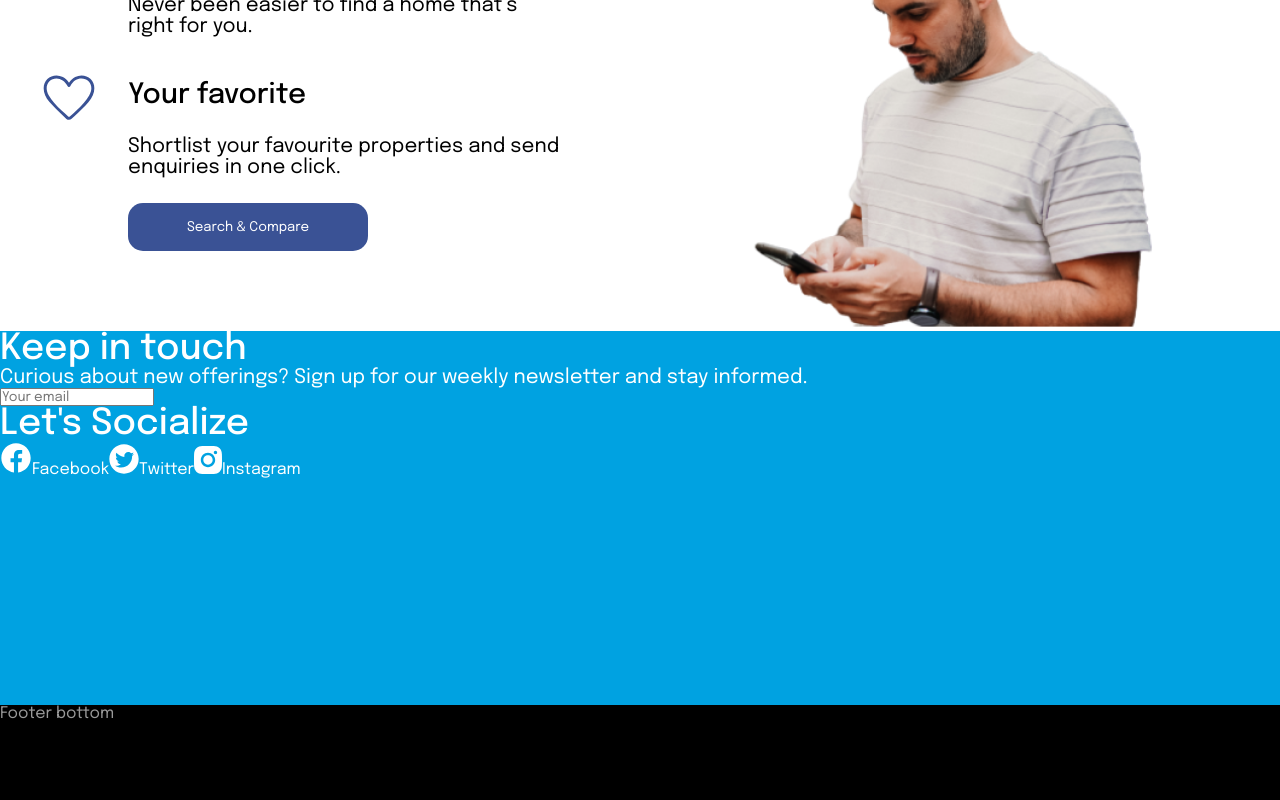
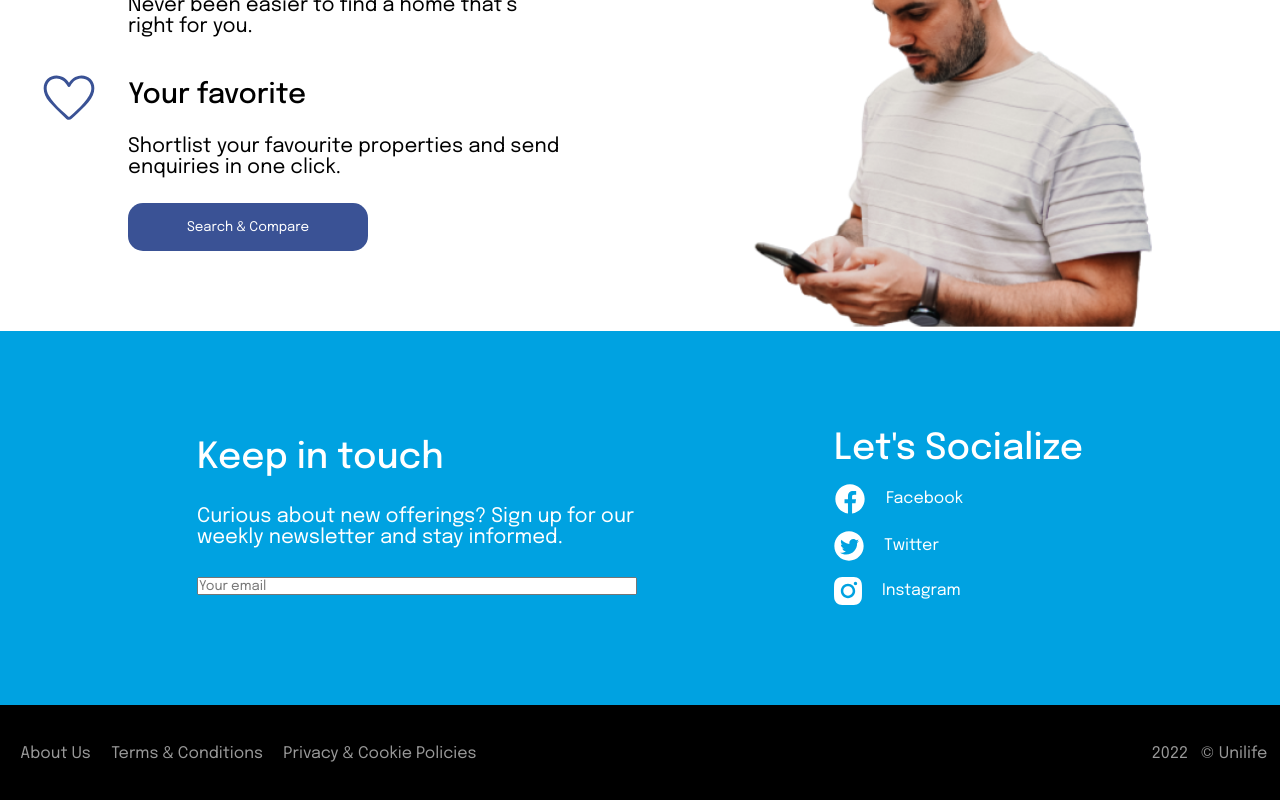
Before and after one commit to MatthewLangSottile/UniLife_MLS, a React (Vite) app: page / in a window 1280 px wide. Shown: the part 1304-2104 px from the top of the page. Built offline with nearby package versions, Linux system fonts and the light colour scheme.

Commit message:
finish footer static

```diff
--- a/src/components/Footer/Footer.css
+++ b/src/components/Footer/Footer.css
@@ -3,30 +3,66 @@
     height: 374px;
     z-index: 2;
     position: relative;
-    color: var(--C_white)
+    color: var(--C_white);
+    display: flex;
+    justify-content: space-evenly;
+    align-items: center;
 }
 
 .footer-bottom {
     background-color: var(--C_black);
     color: var(--C_white);
     height: 97px;
+    display: flex;
+    justify-content: space-between;
+    align-items: center;
+
 }
 
 .footer-link-top {
     text-decoration: none;
     color: var(--C_white);
+    display: flex;
+    align-items: center
 }
 
-.footer-link-bottom {
+.footer-link-top img {
+    padding-right: 20px;
+}
+
+.footer-link-bottom, .copyright {
     text-decoration: none;
     color: var(--C_white);
     filter:opacity(60%);
+    font-size: 16px;
+    font-weight: 400;
 }
 
 .footer-top-left {
+    display: flex;
+    flex-direction: column;
+    width: 440px;
+    height: 214px;
+    justify-content: space-evenly;
 
 }
 
 .footer-top-right {
+    display: flex;
+    flex-direction: column;
+    height: 206px;
+    justify-content: space-evenly;
+}
+
+.footer-bottom-left {
+    display: flex;
+    width: 497px;
+    justify-content: space-evenly;
 
 }
+.footer-bottom-right {
+    display: flex;
+    width: 141px;
+    justify-content: space-evenly;
+
+}
--- a/src/components/Footer/Footer.jsx
+++ b/src/components/Footer/Footer.jsx
@@ -31,9 +31,16 @@ function Footer() {
         </div>
       </div>
       <div className="footer-bottom">
-        <Link className="footer-link-bottom">
-        Footer bottom
-        </Link>
+        <div className="footer-bottom-left">
+        <Link className="footer-link-bottom">About Us</Link>
+        <Link className="footer-link-bottom">Terms & Conditions</Link>
+        <Link className="footer-link-bottom">Privacy & Cookie Policies</Link>
+        </div>
+        <div className="footer-bottom-right">
+          <p className="copyright">2022</p>
+          <p className="copyright">&copy; Unilife</p>
+        </div>
+
       </div>
     </div>
   )
```
